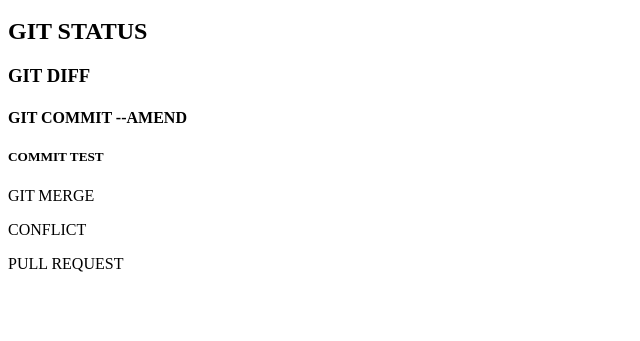
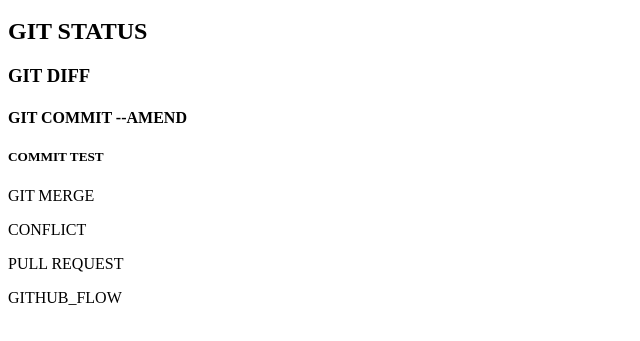
Before and after one commit to lefteye9/git_tutrial, a plain HTML site: page index.html in a window 1280 px wide. Shown: the part 57-398 px from the top of the page, without its empty margins (0-640 px from the left). Drawn offline with Linux system fonts and the light colour scheme.

Commit message:
GITHUB_FLOWを追加

```diff
--- a/index.html
+++ b/index.html
@@ -13,3 +13,5 @@
 <p>CONFLICT</p>
 
 <p>PULL REQUEST</p>
+
+<p>GITHUB_FLOW</p>
```
